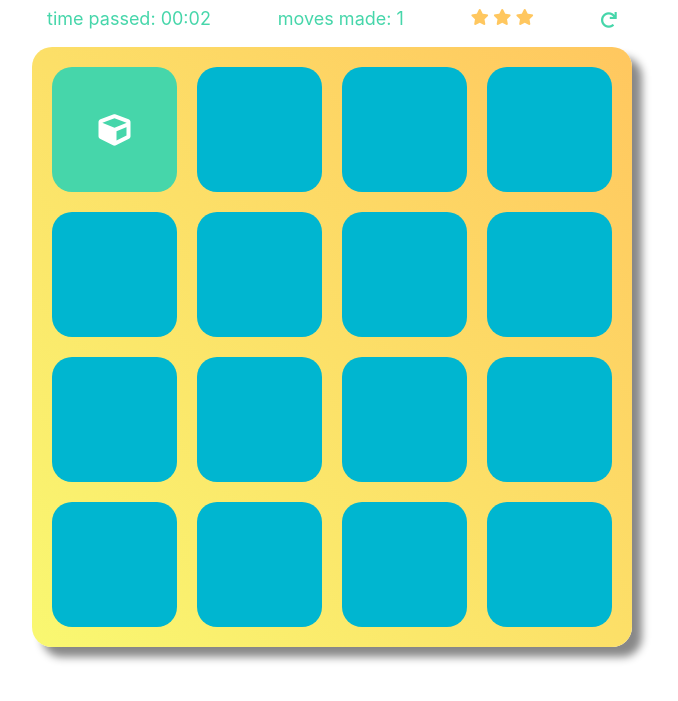
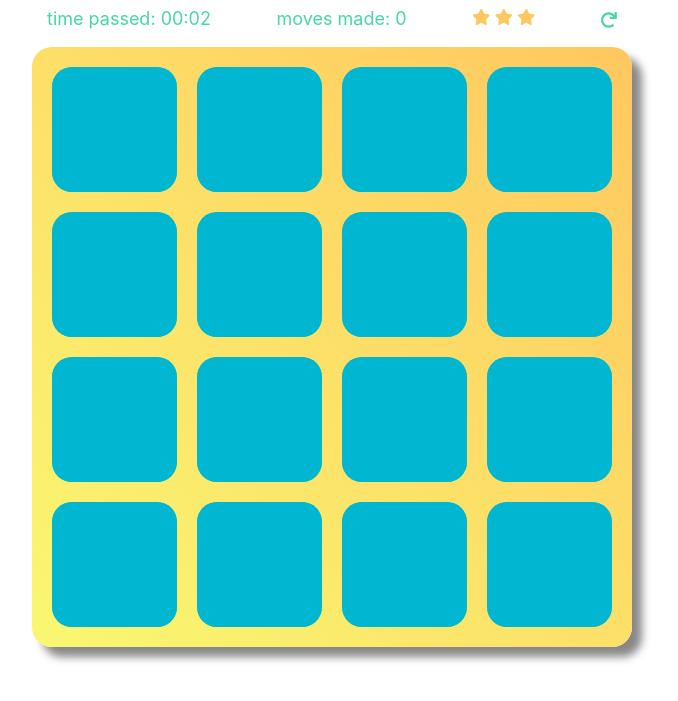
Before and after one commit to Jooolian/Matching-Game, a plain HTML site: page index.html in a window 1280 px wide. Both pictures are taken after a click on the item 422 px from the left and 180 px from the top of the page. Shown: the part 51-752 px from the top of the page, without its empty margins (308-986 px from the left). Drawn offline with nearby package versions, Linux system fonts and the light colour scheme; a web font is replaced by a local one.

Commit message:
add two divs for rotate, align everything in css

```diff
--- a/css/styles.css
+++ b/css/styles.css
@@ -46,19 +46,27 @@ li {
     height: calc(500px/4);
     list-style-type: none;
     margin: 10px;
+    cursor: pointer;
+    padding-left: 0 !important;
+    padding-right: 0 !important;
+}
+
+.card__face {
+    border-radius: 20px;
+    height: calc(500px/4);
+    width: 100%;
+}
+
+.card__face--back {
+    position: absolute;
+    background-color: #00b6d0;
+}
+
+.card__face--front {
+    background-color: #46d6aa;
     display: flex;
     align-items: center;
     justify-content: center;
-    cursor: pointer;
-}
-
-.cardClosed {
-    background-color: #00b6d0;
-}
-
-.cardOpen {
-    background-color: #46d6aa;
-
 }
 
 i {
--- a/js/app.js
+++ b/js/app.js
@@ -9,6 +9,14 @@ for (let i = 0; i < 4; i++) {
   idCounter++;
   let listItems = document.createElement("li");
   listItems.className = "col cardClosed";
+  /* animation */
+  let showCard = document.createElement("div");
+  let hideCard = document.createElement("div");
+  showCard.className = "card__face card__face--front";
+  hideCard.className = "card__face card__face--back";
+  listItems.append(hideCard);
+  listItems.append(showCard);
+  /* animation end */
   listItems.id = idCounter;
   rows.append(listItems);
   list.append(rows);
@@ -18,7 +26,7 @@ for (let i = 0; i < 4; i++) {
 /* array with all cards/icons */
 const deckOfCards = ["fa-motorcycle", "fa-motorcycle", "fa-truck", "fa-truck", "fa-cube", "fa-cube", "fa-star", "fa-star", "fa-suitcase", "fa-suitcase", "fa-snowflake", "fa-snowflake", "fa-space-shuttle", "fa-space-shuttle", "fa-flask", "fa-flask"];
 
-/* shuffle deck function inspired by https://stackoverflow.com/questions/2450954/how-to-randomize-shuffle-a-javascript-array#2450976 */
+/* shuffle deck function - swapping cards inspired by https://stackoverflow.com/questions/2450954/how-to-randomize-shuffle-a-javascript-array#2450976 */
 function shuffle(array) {
   let currentIndex = -1;
   array.forEach(function() {
@@ -57,11 +65,14 @@ function startGame() {
 /* show card when clicked on */
 function showCards() {
   targetsArray.push($(event.target));
+  console.log(targetsArray);
   $(event.target).addClass("cardOpen");
   $(event.target).removeClass("cardClosed");
   const idOfTargetCard = event.target.id - 1;
-  $(event.target).append(`<i class="fa ${deckOfCards[idOfTargetCard]} fa-2x" aria-hidden="true"></i>`);
-  compareCards(event.target.firstElementChild.classList[1]);
+
+  $(event.target.lastElementChild).append(`<i class="fa ${deckOfCards[idOfTargetCard]} fa-2x" aria-hidden="true"></i>`);
+  console.log(event.target.lastElementChild.firstElementChild.classList[1]);
+  compareCards(event.target.lastElementChild.firstElementChild.classList[1]);
 }
 
 /* compare cards */
@@ -86,10 +97,11 @@ function closeCards() {
   setTimeout(function() {
     targetsArray[0].removeClass("cardOpen");
     targetsArray[0].addClass("cardClosed");
-    targetsArray[0][0].firstElementChild.remove();
+    console.log(targetsArray[0][0].lastElementChild.firstElementChild);
+    targetsArray[0][0].lastElementChild.firstElementChild.remove();
     targetsArray[1].removeClass("cardOpen");
     targetsArray[1].addClass("cardClosed");
-    targetsArray[1][0].firstElementChild.remove();
+    targetsArray[1][0].lastElementChild.firstElementChild.remove();
     targetsArray = [];
     cardComparisonArray = [];
     }, 1000);
@@ -138,7 +150,7 @@ function timer() {
 
 /* reload button - abort current game - start new game */
 $("#newRound").click(function() {
-  youWin();
+  youWin();                                  /* remember to delete */
   location.reload();
 });
 
@@ -173,7 +185,7 @@ function displaySeconds() {
 }
 
 function youWin() {
- if (window.confirm(` Congratulations, you win!
+ if (window.confirm(`  Congratulations, you win!
 
   You needed ${moveCounter} moves and it took you${displayMinutes()}${displaySeconds()} to find all the matches!
 
```
